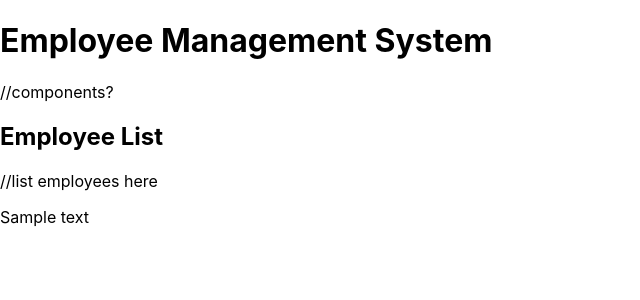
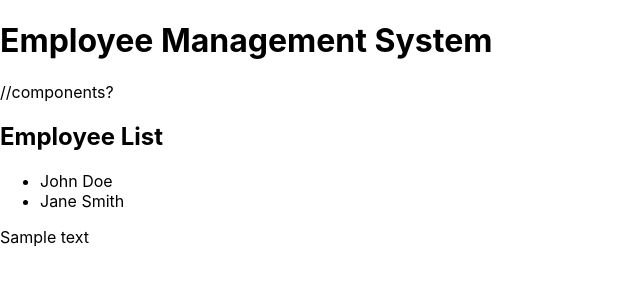
Before and after one commit to woollumst/EmployeeManagementSystem, a React (Create React App) app in the folder frontend/: page / in a window 1280 px wide. Shown: the top 300 px of the page, without its empty margins (0-640 px from the left). Built offline with nearby package versions, Linux system fonts and the light colour scheme.

Commit message:
Update EmployeeList.js

```diff
--- a/frontend/src/EmployeeList.js
+++ b/frontend/src/EmployeeList.js
@@ -1,13 +1,21 @@
-import React from 'react';
+import React, { useState } from 'react';
 
-function EmployeeList(){
-    //const employees = ["Jonny Bravo", "John Smith", "Jane Doe"];
-    return(
-        <div>
-            <h2>Employee List</h2>
-            //list employees here
-        </div>
-    );
+function EmployeeList() {
+  const [employees, setEmployees] = useState([
+    { id: 1, name: 'John Doe' },
+    { id: 2, name: 'Jane Smith' },
+  ]);
+
+  return (
+    <div>
+      <h2>Employee List</h2>
+      <ul>
+        {employees.map(emp => (
+          <li key={emp.id}>{emp.name}</li>
+        ))}
+      </ul>
+    </div>
+  );
 }
 
 export default EmployeeList;
```
